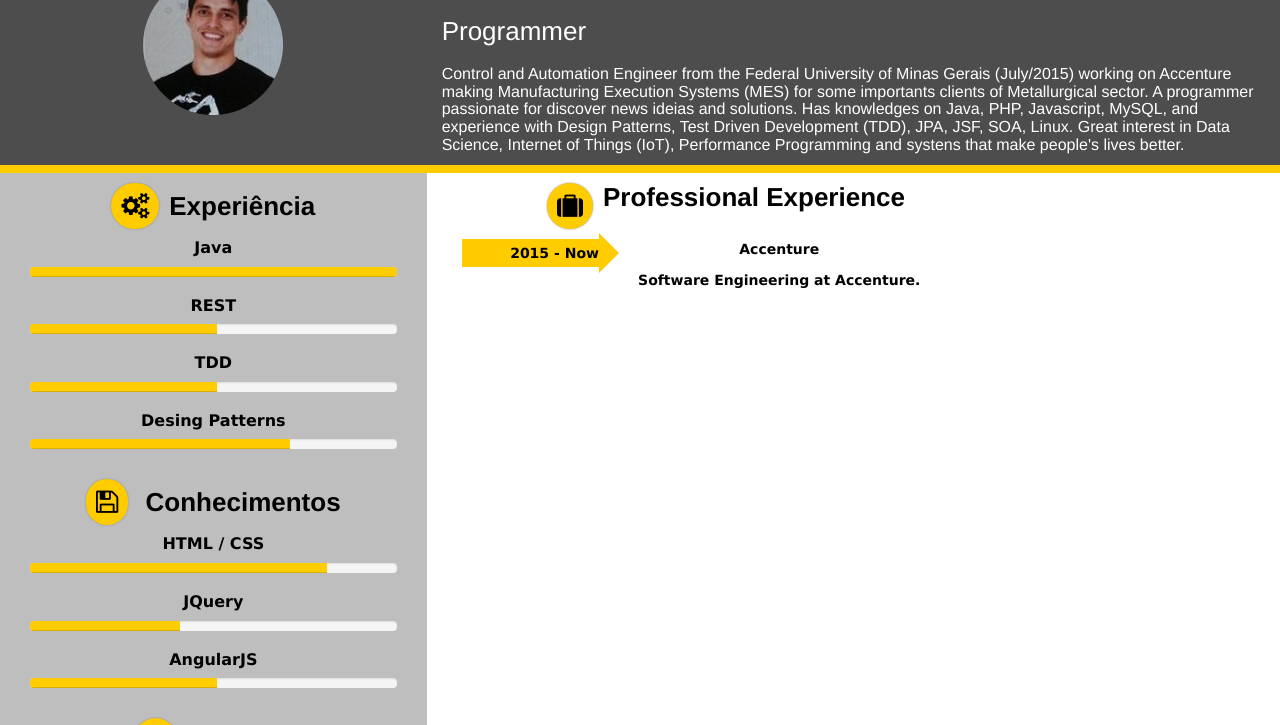
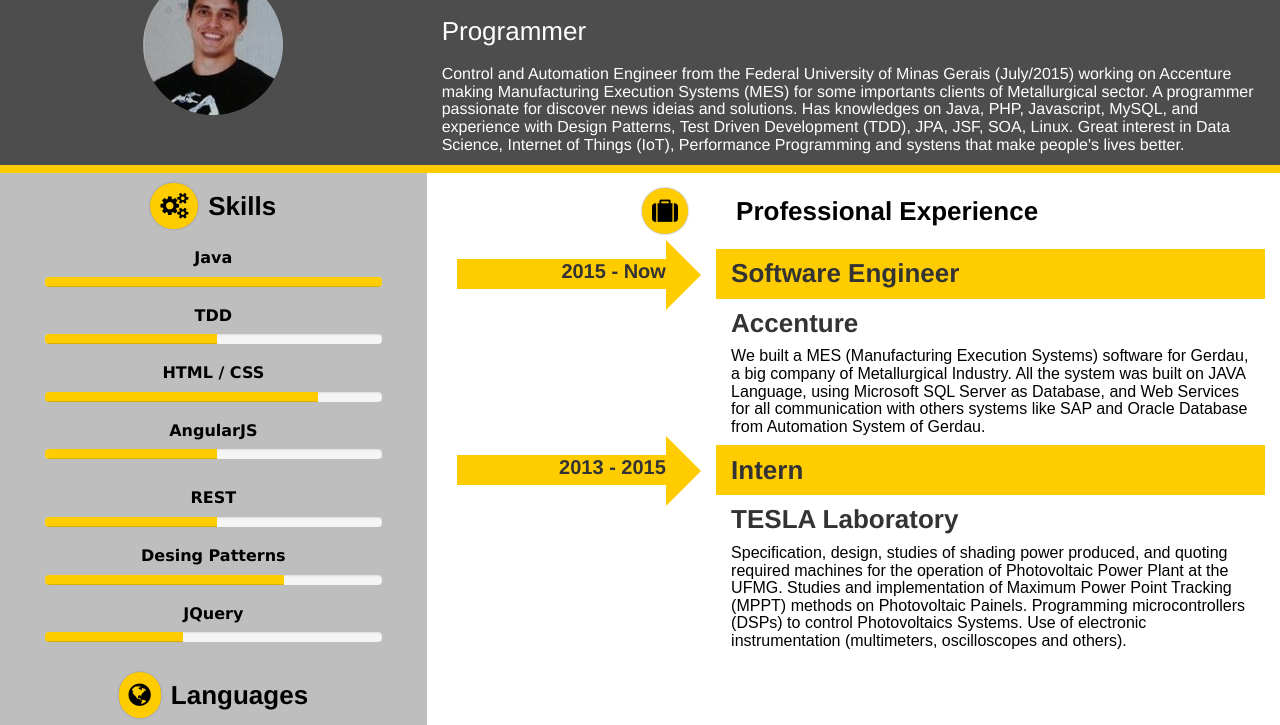
Before and after one commit to fabiomrjr/curriculum, a plain HTML site: page index.html in a window 1280 px wide. Shown: the part 75-800 px from the top of the page. Drawn offline with nearby package versions, Linux system fonts and the light colour scheme.

Commit message:
Refatorações e inclusão de Experiências de carreira.

```diff
--- a/functions.js
+++ b/functions.js
@@ -5,19 +5,57 @@ $(document).ready(function() {
 		$('#job').text(data.job);
 		$('#textIntro').text(data.textIntro);
 
-		$.each(data.skills, function(i, item){
-			addSkill(item);
-		});
+		addSkillsLanguages(data);
+		addJobExperiences(data);
+    });
+});
 
-		$.each(data.knowledges, function(i, item){
-			addKnowledge(item);
-		});
+function addJobExperiences(data){
+
+	var htmlParagrah = $("<tr><td class='col-xs-4 col-md-4'><div class='zeroPadding' id='professionalExperienceImage'><h4 class='text-right'><span class='fa fa-suitcase' aria-hidden='true'></span></h4></div></td><td class='col-xs-8 col-md-8'><div class='zeroPadding' id='professionalExperienceTitle'> <h4 class='text-left animated bounceInRight'>Professional Experience</h4></div></td></tr>");
+
+	$('#tableCareer').append(htmlParagrah);
+
+	$.each(data.JobExperiences, function(i, item){
+		addHead(item);
+		addBody(item);
+	});
+}
+
+function addBody(JobExperience){
+
+	var htmlParagrah = $("<tr><td class='col-xs-4 col-md-4'><div class='zeroPadding'></div></td><td class='col-xs-8 col-md-8 teste3'><div class='zeroPadding2' id='professionalExperienceCompany'> <h4 id='teste'>" + JobExperience.JobCompany + "</h4><h5 id='professionalExperienceCompanyText'>" + JobExperience.JobDescription + "</h5></div></td></tr>");
+
+	$('#tableCareer').append(htmlParagrah);
+}
+
+function addHead(JobExperience){
+	var htmlParagrah = $("<tr><td class='col-xs-4 col-md-4'><h4 class='arrow_box teste45'>" + JobExperience.JobDate + "</h4></td><td class='col-xs-8 col-md-8 teste2'><div class='zeroPadding' id='professionalExperienceJob'><h4 id='professionalExperienceJobText'>" + JobExperience.Job + "</h4></div></td></tr>");
+
+	$('#tableCareer').append(htmlParagrah);
+}
+
+function addSkillsLanguages(data){
+	if(data.skills.length === 1)
+		{
+			addSkill(data.skills[i-1], '#skillsCol1');
+			$('#skillsCol2').remove();
+		}
+		else{
+			for (var i = 1; i < data.skills.length + 1; i++) {
+				if(i % 2){
+					addSkill(data.skills[i-1], '#skillsCol1');
+				}
+				else{
+					addSkill(data.skills[i-1], '#skillsCol2');
+				}
+			}
+		}
 
 		$.each(data.languages, function(i, item){
 			addLanguage(item);
 		});
-    });
-});
+}
 
 function addLanguage(item){
 
@@ -32,28 +70,15 @@ function addLanguage(item){
 	animateProgressBar(idProgressBar, item.languageLevel);
 }
 
-function addKnowledge(item){
-
-	var htmlParagrah = $("<h5></h5>").text(item.nameKnowledge);
-	var idProgressBar = "myBar" + item.nameKnowledge;
-
-	var htmlProgressBar = $('<div class="progress"><div id="'+ idProgressBar + '" class="progress-bar" role="progressbar" aria-valuenow="70" aria-valuemin="0" aria-valuemax="100" style="width:0%"></div></div>');
-
-	$('#knowledges').append(htmlParagrah);
-	$('#knowledges').append(htmlProgressBar);
-
-	animateProgressBar(idProgressBar, item.knowledgeLevel);
-}
-
-function addSkill(item){
+function addSkill(item, col){
 
 	var htmlParagrah = $("<h5></h5>").text(item.nameSkill);
 	var idProgressBar = "myBar" + item.nameSkill;
 
 	var htmlProgressBar = $('<div class="progress"><div id="'+ idProgressBar + '" class="progress-bar" role="progressbar" aria-valuenow="70" aria-valuemin="0" aria-valuemax="100" style="width:0%"></div></div>');
 
-	$('#skills').append(htmlParagrah);
-	$('#skills').append(htmlProgressBar);
+	$(col).append(htmlParagrah);
+	$(col).append(htmlProgressBar);
 
 	animateProgressBar(idProgressBar, item.skillLevel);
 }
--- a/index.html
+++ b/index.html
@@ -37,40 +37,58 @@
 	</div>
 	<div class="row">
 		<div class="col-xs-12 col-md-4" id="softSkills">
-			<div class="col-xs-4 col-md-12">
-				<h4 class="text-center animated bounceInLeft" id="softSkillsTitle"> <span class="fa fa-cogs" aria-hidden="true"></span>Experiência</h4>
-				<div class="animated fadeIn text-left" id="skills"></div>
+			<div class="col-xs-7 col-md-12" id="skillsID">
+				<h4 class="text-center animated bounceInLeft" id="skillsTitle"> <span class="fa fa-cogs" aria-hidden="true"></span>Skills</h4>
+				<div class="col-xs-6 col-md-12 animated fadeIn text-left" id="skillsCol1"></div>
+				<div class="col-xs-6 col-md-12 animated fadeIn text-left" id="skillsCol2"></div>
 			</div>
-			<div class="col-xs-4 col-md-12">
+			<!--div class="col-xs-4 col-md-12">
 				<h4 class="text-center animated bounceInLeft" id="knowledgesSkillsTitle"> <span class="fa fa-floppy-o" aria-hidden="true"></span> Conhecimentos</h4>
 				<div class="animated fadeIn text-left" id="knowledges"></div>
-			</div>
-			<div class="col-xs-4 col-md-12">
-				<h4 class="text-center animated bounceInLeft" id="languagesSkillsTitle"> <span class="fa fa-globe" aria-hidden="true"></span> Idiomas</h4>
+			</div-->
+			<div class="col-xs-5 col-md-12">
+				<h4 class="text-center animated bounceInLeft" id="languagesSkillsTitle"> <span class="fa fa-globe" aria-hidden="true"></span>Languages</h4>
 				<div class="animated fadeIn text-left" id="languages"></div>
 			</div>
 		</div>
-		<div class="col-xs-12 col-md-8" id="career">
-			<div class="row col-xs-12 col-md-8" id="professionalExperience">
-				<div class="col-md-4 zeroPadding" id="professionalExperienceImage">
+		<div class="col-xs-12 col-md-8">
+			<table id="tableCareer">
+				<!--tr>
+					<td class="col-xs-4 col-md-4">
+						<div class="zeroPadding" id="professionalExperienceImage">
 							<h4 class="text-right"><span class="fa fa-suitcase" aria-hidden="true"></span></h4>
 						</div>
-				<div class="col-md-8 zeroPadding" id="professionalExperienceTitle">
+					</td>
+					<td class="col-xs-8 col-md-8">
+						<div class="zeroPadding" id="professionalExperienceTitle">
 							<h4 class="text-left animated bounceInRight">Professional Experience</h4>
 						</div>
+					</td>
+				</tr>
+				<tr>
+					<td class="col-xs-4 col-md-4">
+
+							<h4 class="arrow_box teste45">2015 - Now</h4>
+
+					</td>
+					<td class="col-xs-8 col-md-8 teste2">
+						<div class="zeroPadding" id="professionalExperienceJob">
+							<h4 id="professionalExperienceJobText">Software Engineer</h4>
 						</div>
-			<div class="row col-xs-12 col-md-8" id="professionalExperience">
-				<div class="col-md-4 zeroPadding">
-					<p class="arrow_box" id="professionalExperienceDate">2015 - Now</p>
+					</td>
+				</tr>
+				<tr>
+					<td class="col-xs-4 col-md-4">
+						<div class="zeroPadding"></div>
+					</td>
+					<td class="col-xs-8 col-md-8 teste3">
+						<div class="zeroPadding2" id="professionalExperienceCompany">
+							<h4 id="teste">Accenture</h4>
+							<h5 id="professionalExperienceCompanyText">Work at Accenture developing MES Systens.</h5>
 						</div>
-				<div class="col-md-8 zeroPadding" id="professionalExperienceText">
-					<p>Accenture</p>
-				</div>
-				<div class="col-md-4 zeroPadding"></div>
-				<div class="col-md-8 zeroPadding" id="professionalExperienceText">
-					<p>Software Engineering at Accenture.</p>
-				</div>
-			</div>
+					</td>
+				</tr-->
+			</table>
 		</div>
 	</div>
 </div>
--- a/test.css
+++ b/test.css
@@ -32,7 +32,12 @@ h1{
 	border-bottom-color: #ffcc00;
 }
 
-.skills{
+.skillsCol1{
+	margin-left: 40px;
+	color: #000000;
+}
+
+.skillsCol2{
 	margin-left: 40px;
 	color: #000000;
 }
@@ -55,26 +60,35 @@ h1{
 	background-color:#4d4d4d;
 }
 
-#name, #job, #textIntro, #languagesSkillsTitle, #knowledgesSkillsTitle, #softSkillsTitle{
+#name, #job, #textIntro, #languagesSkillsTitle, #knowledgesSkillsTitle, #skillsTitle{
 	color:#ffffff;
 }
 
-#languagesSkillsTitle, #knowledgesSkillsTitle, #softSkillsTitle, #professionalExperienceTitle{
+#languagesSkillsTitle, #knowledgesSkillsTitle, #skillsTitle, #professionalExperienceTitle{
 	color:#000000;
 	font-weight: bold;
 }
 
 #professionalExperienceDate{
-	text-align:right;
-	background-color: #ffcc00;
-	margin-left: 20%;
+	text-align: right;
+    background-color: #ffcc00;
+    margin-left: 12%;
+    margin-right: 14%;
+    height: 54px;
+}
+
+#professionalExperienceCompanyText{
+	font-weight: normal;
+    font-family: Arial;
+	color:#000000;
+	text-align: left;
 }
 
 p {
 	font-weight: bold;
     font-family: Verdana;
 	color:#000000;
-	text-align: center;
+	text-align: left;
 }
 
 .fa{
@@ -87,12 +101,29 @@ p {
   background-color: #ffcc00;
 }
 
+.zeroPadding2{
+	padding: 0;
+}
+
 #professionalExperienceImage{
 	text-align:right;
 }
 
-#professionalExperienceText{
-	text-align:left;
+#professionalExperienceJob{
+	background-color: #ffcc00;
+	padding: 0;
+}
+
+#professionalExperienceJob, #professionalExperienceJob{
+	display: inline;
+}
+
+//.zeroPadding .arrow_box {
+//	font-size:10px;
+//}
+
+.teste2{
+	background-color: #ffcc00;
 }
 
 #professionalExperienceTitle{
@@ -110,17 +141,34 @@ p {
 }
 
 .zeroPadding{
-	padding:0;
+	padding-right:3px;
+	padding-left:5px;
+	padding-bottom: 2%;
+	padding-top: 2%;
+}
+
+.zeroPaddingArrow{
+	padding-right: 6px;
+    padding-left: 5px;
+    padding-bottom: 2%;
+    padding-top: 2%;
 }
 
 .fa-arrow-right{
 	box-shadow:0px 0px 0px;
 }
 
+.teste45{
+	text-align: right;
+	font-size:20px;
+}
+
 .arrow_box {
 	position: relative;
-	background: #88b7d5;
-	border: 4px solid #ffcc00;
+    background: #ffcc00;
+    border: 1px solid #ffcc00;
+	height: 30px;
+    width: 86%;
 }
 .arrow_box:after, .arrow_box:before {
 	left: 100%;
@@ -136,12 +184,13 @@ p {
 //.arrow_box:after {
 //	border-color: rgba(136, 183, 213, 0);
 //	border-left-color: #ffcc00;
-//	border-width: 10px;
-//	margin-top: -10px;
+//	border-width: 20px;
+//	margin-top: -20px;
 //}
+
 .arrow_box:before {
 	border-color: rgba(194, 225, 245, 0);
 	border-left-color: #ffcc00;
-	border-width: 20px;
-	margin-top: -20px;
+	border-width: 35px;
+	margin-top: -34px;
 }
--- a/test.json
+++ b/test.json
@@ -18,20 +18,18 @@
 		{
 			"nameSkill": "Desing Patterns" ,
 			"skillLevel": 70
-		}
-	],
-"knowledges": [
-		{
-		"nameKnowledge": "HTML / CSS" ,
-		"knowledgeLevel": 80
 		},
 		{
-		"nameKnowledge": "JQuery" ,
-		"knowledgeLevel": 40
+			"nameSkill": "HTML / CSS" ,
+			"skillLevel": 80
 		},
 		{
-		"nameKnowledge": "AngularJS" ,
-		"knowledgeLevel": 50
+			"nameSkill": "JQuery" ,
+			"skillLevel": 40
+		},
+		{
+			"nameSkill": "AngularJS" ,
+			"skillLevel": 50
 		}
 	],
 "languages": [
@@ -47,5 +45,19 @@
 			"nameLanguage": "Spanish",
 			"languageLevel": 20
 		}
+	],
+"JobExperiences": [
+		{
+			"JobCompany": "Accenture",
+			"JobDate": "2015 - Now",
+			"Job": "Software Engineer",
+			"JobDescription": "We built a MES (Manufacturing Execution Systems) software for Gerdau, a big company of Metallurgical Industry. All the system was built on JAVA Language, using Microsoft SQL Server as Database, and Web Services for all communication with others systems like SAP and Oracle Database from Automation System of Gerdau."
+		},
+		{
+			"JobCompany": "TESLA Laboratory",
+			"JobDate": "2013 - 2015",
+			"Job": "Intern",
+			"JobDescription": "Specification, design, studies of shading power produced, and quoting required machines for the operation of Photovoltaic Power Plant at the UFMG. Studies and implementation of Maximum Power Point Tracking (MPPT) methods on Photovoltaic Painels. Programming microcontrollers (DSPs) to control Photovoltaics Systems. Use of electronic instrumentation (multimeters, oscilloscopes and others)."
+		}
 	]
 }
```
Lines whose indentation alone changed are shown as unchanged.
